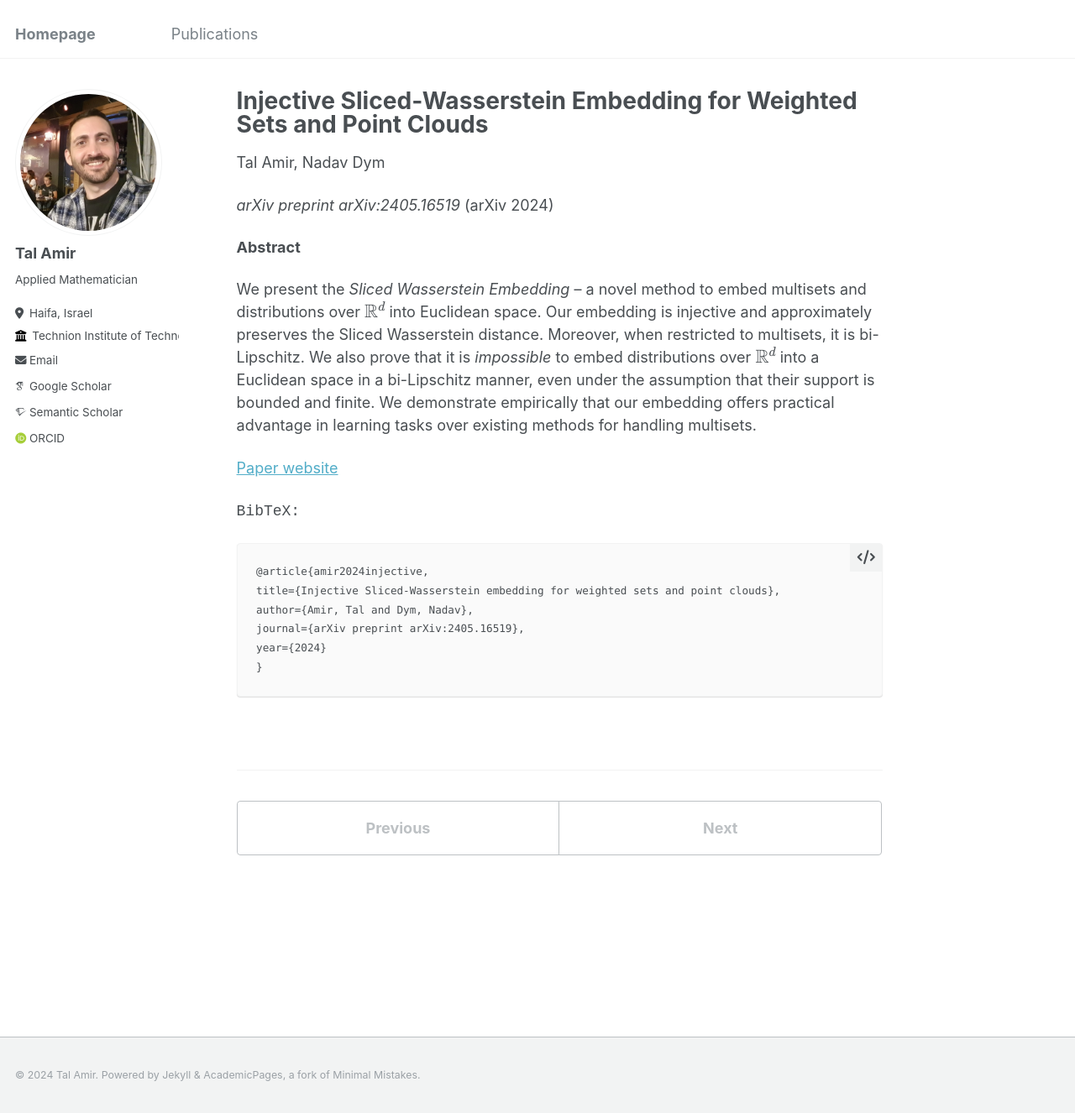
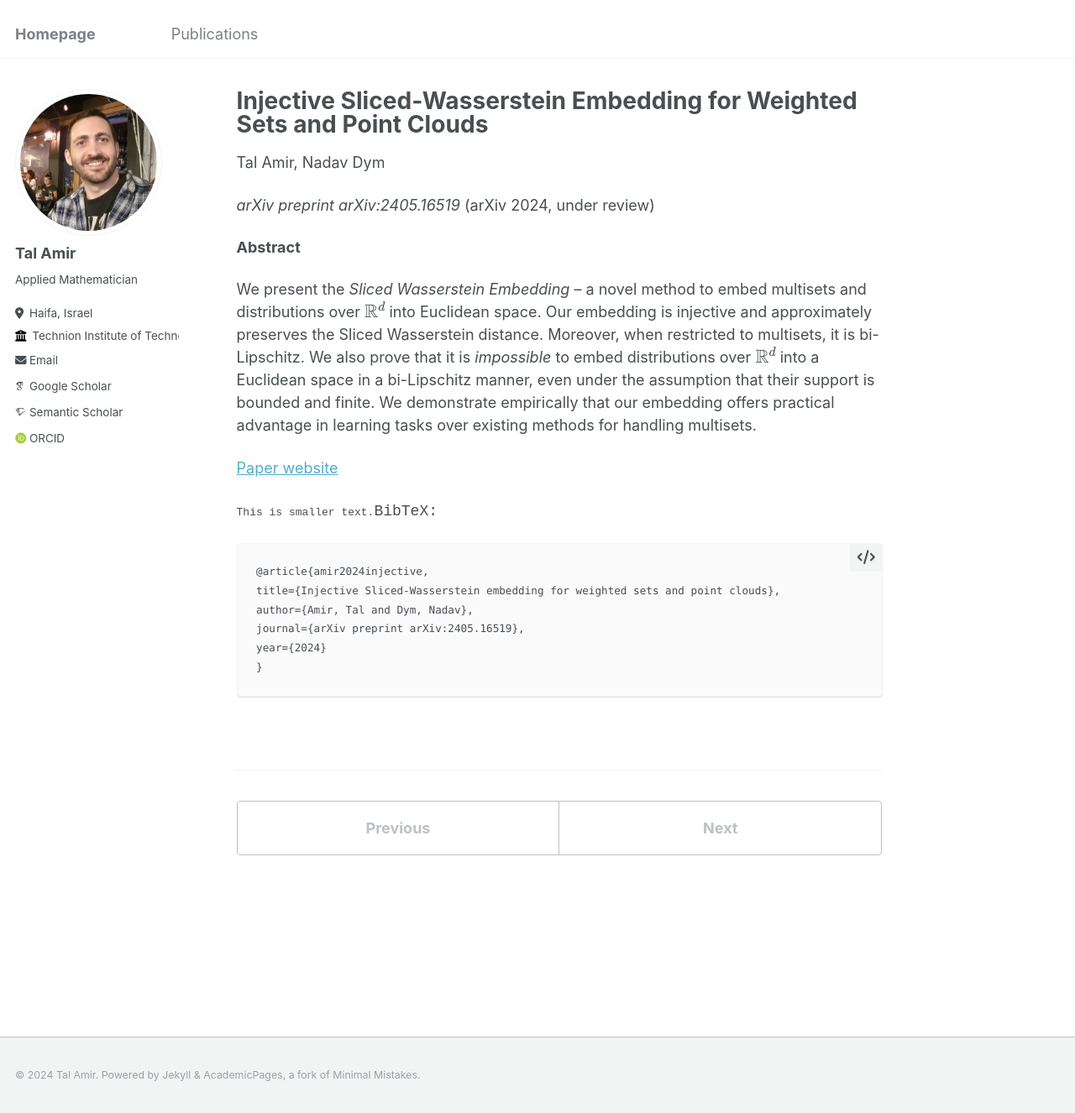
Before and after one commit to tal-amir/tal-amir.github.io, a Jekyll site: the page built from _publications/2024-05 Injective Sliced Wasserstein Embedding.md, in a window 1280 px wide and 1326 px high. Shown: the whole window at 84% size. Built offline with Jekyll 4.4.1, drawn with Linux system fonts in a browser that asks for light colours; some web fonts are replaced.

Commit message:
Test
font size

```diff
--- a/_layouts/single.html
+++ b/_layouts/single.html
@@ -66,7 +66,7 @@ layout: default
             <p>Download <a href="{{ page.slidesurl }}">Download Slides</a></p></p>
           {% endif %}
           {% if page.bibtex %}
-          <p><span style="font-family: monospace, monospace;">BibTeX:</span></bb>
+          <p><span style="font-family: monospace, monospace;"><font size="-1">This is smaller text.</font>BibTeX:</span></bb>
             <section markdown="block">
             {{ page.bibtex | markdownify }}
             </section>
--- a/_publications/2024-05 Injective Sliced Wasserstein Embedding.md
+++ b/_publications/2024-05 Injective Sliced Wasserstein Embedding.md
@@ -2,7 +2,7 @@
 title: "Injective Sliced-Wasserstein Embedding for Weighted Sets and Point Clouds"
 collection: publications
 permalink: "/publication/2024-05 Injective Sliced Wasserstein Embedding"
-venue: '*arXiv preprint arXiv:2405.16519* (arXiv 2024)'
+venue: '*arXiv preprint arXiv:2405.16519* (arXiv 2024, under review)'
 authors: "Tal Amir, Nadav Dym"
 paperurl: 'https://arxiv.org/abs/2405.16519'
 excerpt: #'A short description'
```
